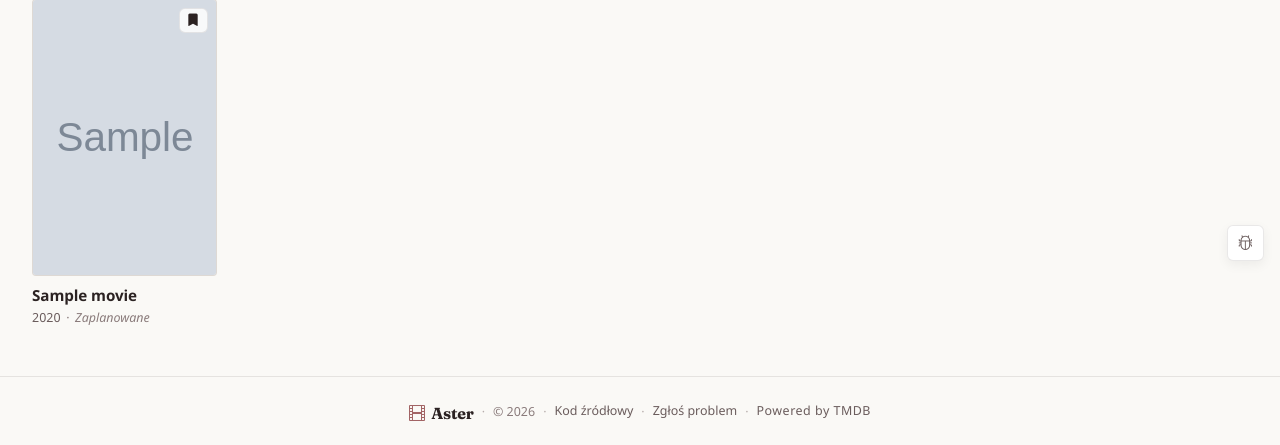
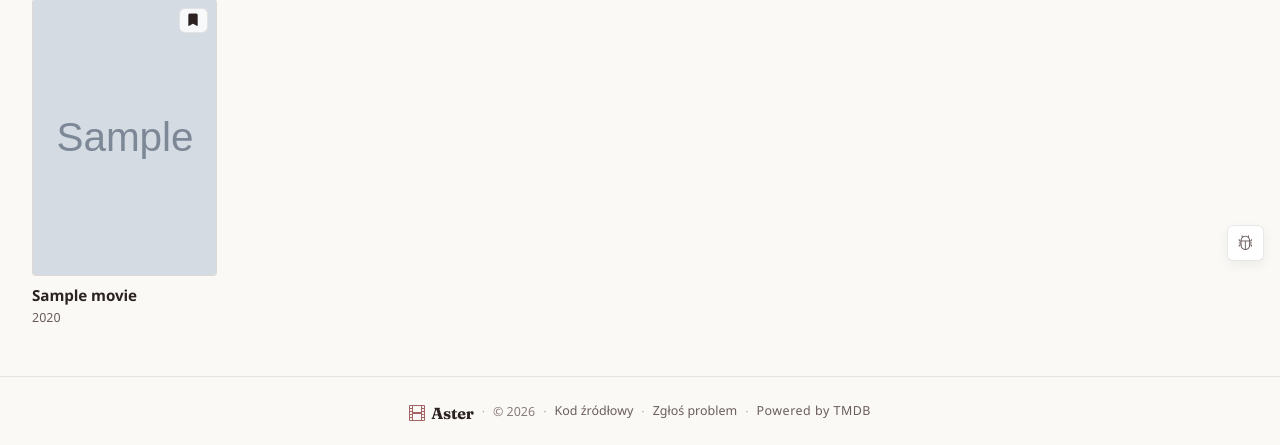
Before and after one commit to agatav13/aster, a Django app: page /auth/profile/?tab=watchlist in a window 1280 px wide. Shown: the part 523-968 px from the top of the page. Run offline with Django 5.2, Linux system fonts and the light colour scheme; a user stored in the database is signed in; tables that the repository leaves empty hold one stand-in row (values such as "Sample post"); grey boxes marked "Sample" are stand-in pictures; data that the repository does not hold is empty.

Commit message:
style(library): drop "Zaplanowane" label on watchlist cards
The pending-bookmark glyph already conveys the planned state, so the
card meta on watchlist library cards (personal and public community
profiles) now shows only the release year. Removes the visual noise
of a separator dot + duplicate state label.

Co-Authored-By: Claude Opus 4.7 (1M context) <noreply@anthropic.com>

```diff
--- a/templates/accounts/profile.html
+++ b/templates/accounts/profile.html
@@ -228,8 +228,6 @@
                 <h3 class="library-card-title">{{ movie.title }}</h3>
                 <p class="library-card-meta">
                   {% if movie.release_date %}<span>{{ movie.release_date|date:"Y" }}</span>{% endif %}
-                  <span class="library-card-meta-sep" aria-hidden="true">·</span>
-                  <span class="library-card-meta-pending">Zaplanowane</span>
                 </p>
               </div>
             </a>
--- a/templates/community/profile.html
+++ b/templates/community/profile.html
@@ -227,8 +227,6 @@
                 <h3 class="library-card-title">{{ movie.title }}</h3>
                 <p class="library-card-meta">
                   {% if movie.release_date %}<span>{{ movie.release_date|date:"Y" }}</span>{% endif %}
-                  <span class="library-card-meta-sep" aria-hidden="true">·</span>
-                  <span class="library-card-meta-pending">Zaplanowane</span>
                 </p>
               </div>
             </a>
```
